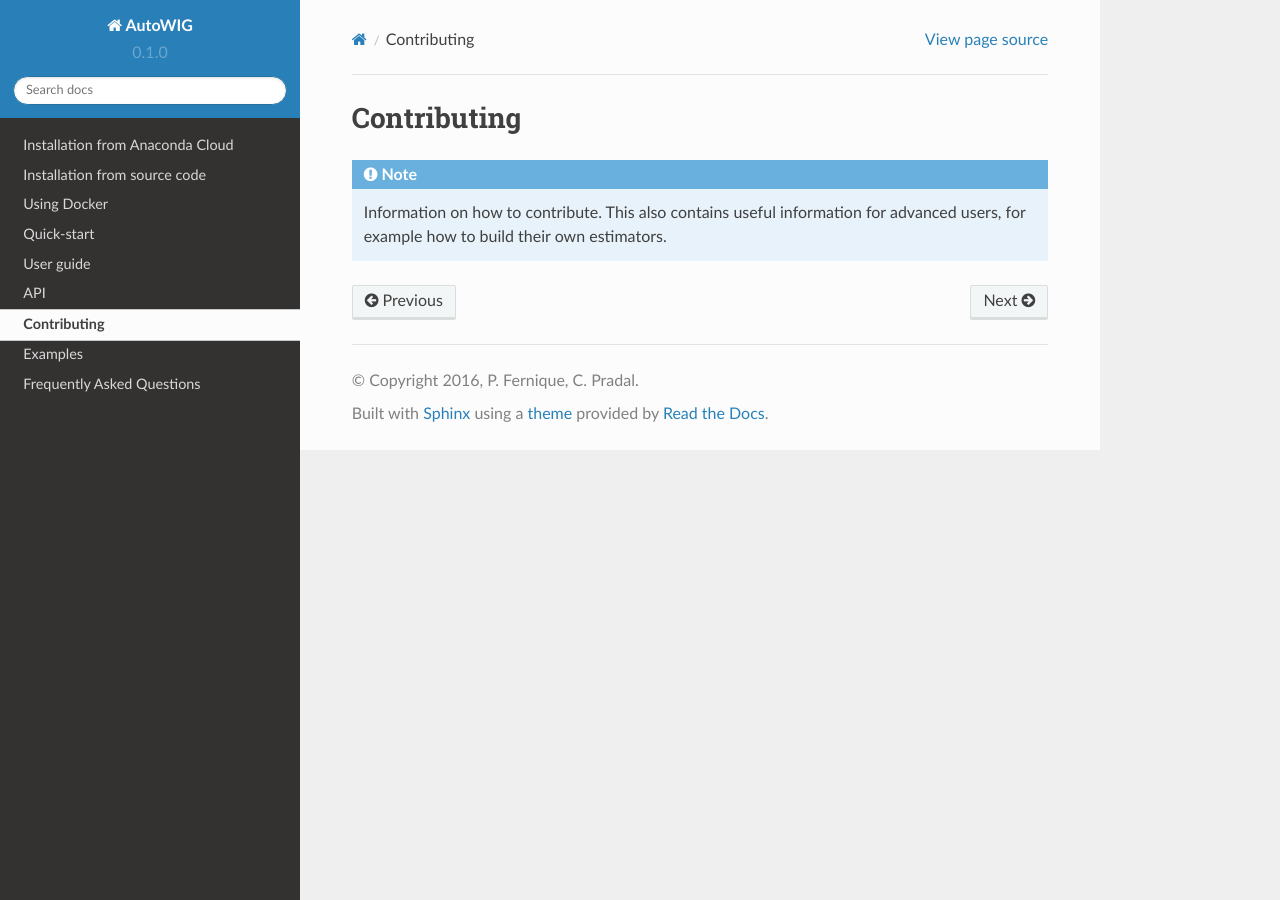
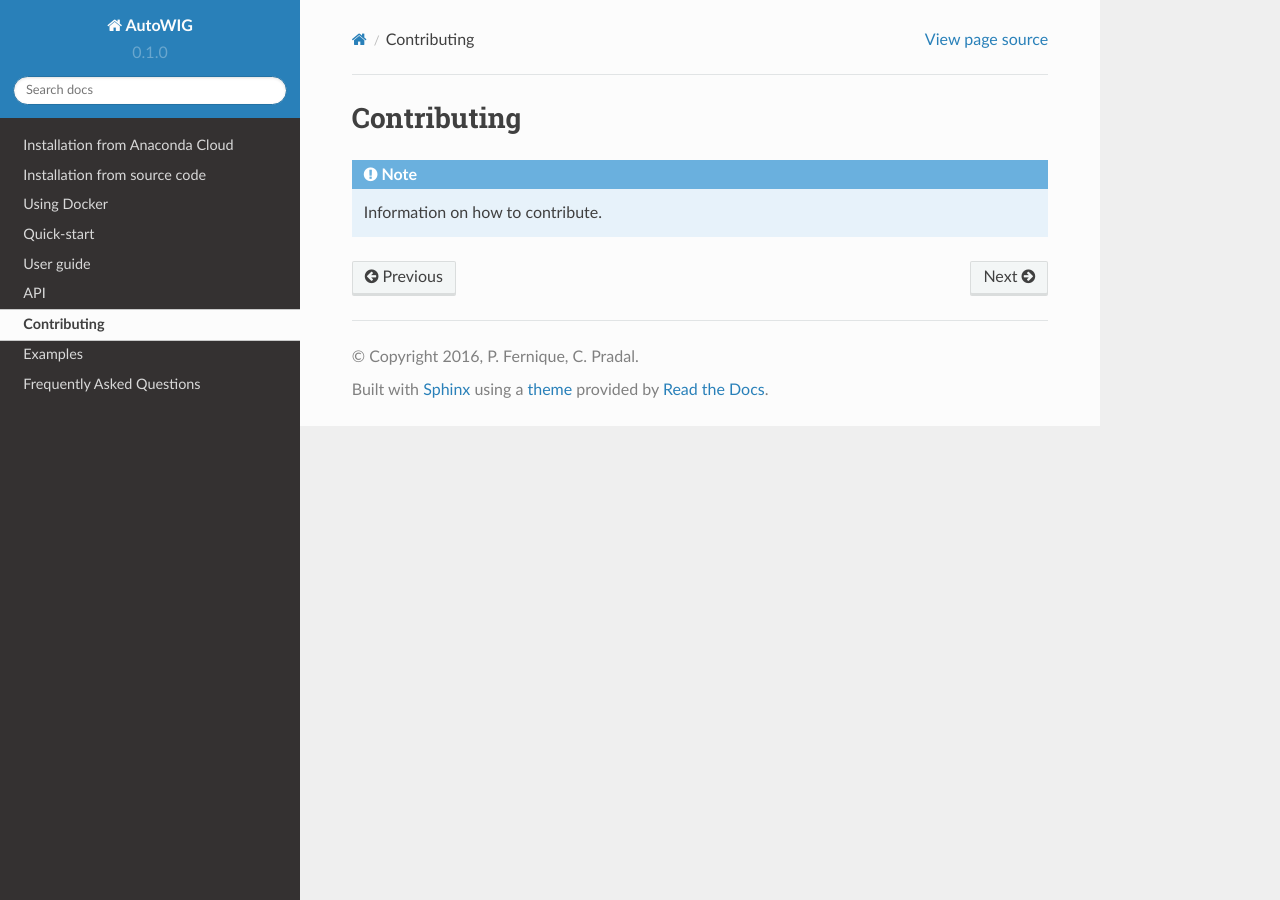
Before and after one commit to StatisKit/AutoWIG, a Sphinx documentation site: the page built from doc/contributing.rst, in a window 1280 px wide. Built offline with Sphinx 7.4.7 and the Read the Docs theme 2.0.0, drawn with Linux system fonts in a browser that asks for light colours.

Commit message:
Update contributing.rst

```diff
--- a/doc/contributing.rst
+++ b/doc/contributing.rst
@@ -4,4 +4,3 @@ Contributing
 .. note::
 
     Information on how to contribute.
-    This also contains useful information for advanced users, for example how to build their own estimators.
```
